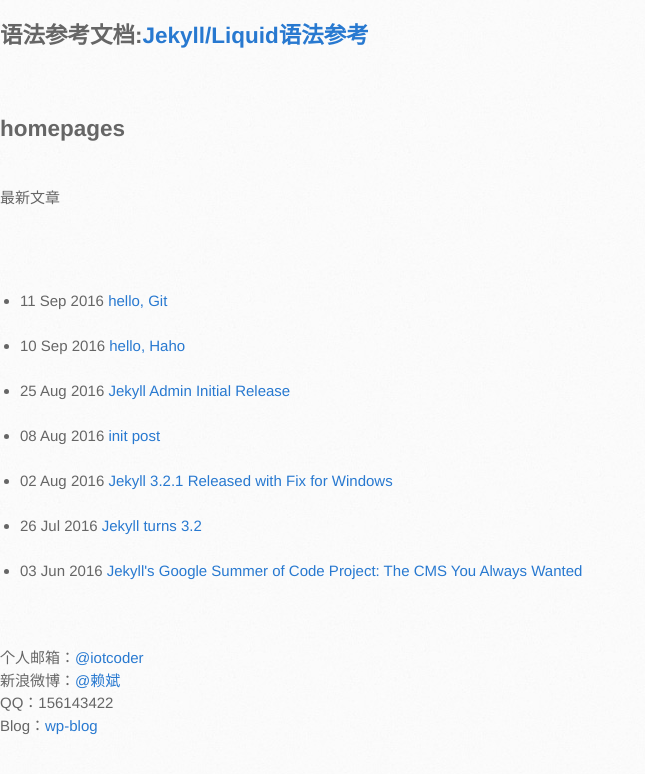
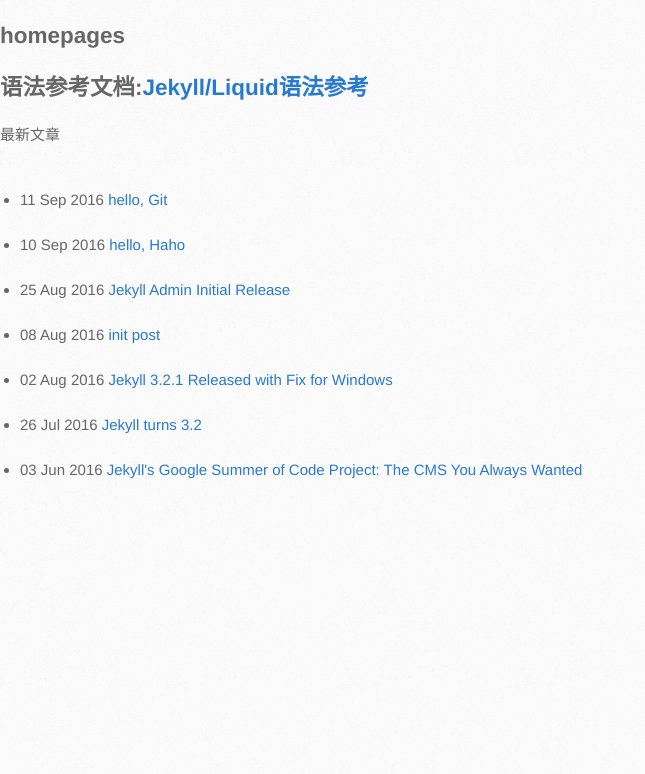
Before and after one commit to binbin666/binbin666.github.io, a Jekyll site: the page built from index.html, in a window 1280 px wide. Shown: the top 774 px of the page, without its empty margins (0-645 px from the left). Built offline with Jekyll 4.4.1, drawn with Linux system fonts in a browser that asks for light colours.

Commit message:
post upload 7.5

```diff
--- a/index.html
+++ b/index.html
@@ -2,15 +2,17 @@
 layout: default
 title: homepages
 ---
+<h2>{{ page.title }}</h2>
 <h2>语法参考文档:<a href="/2016-08-09-Jekyll-Liquid-doc.html">Jekyll/Liquid语法参考</a></h2>
+<p>最新文章</p>
+<ul>
+　　{% for post in site.posts %}
+		<li>{{ post.date | date_to_string }} <a href="{{ site.baseurl }}{{ post.url }}">{{ post.title }}</a></li>
+　　{% endfor %}
+</ul>
+<!-- <h2>语法参考文档:<a href="/2016-08-09-Jekyll-Liquid-doc.html">Jekyll/Liquid语法参考</a></h2>
 <br>
-<h2>{{ page.title }}</h2>
-　　<p>最新文章</p>
-　　<ul>
-　　　　{% for post in site.posts %}
-　　　　　　<li>{{ post.date | date_to_string }} <a href="{{ site.baseurl }}{{ post.url }}">{{ post.title }}</a></li>
-　　　　{% endfor %}
-　　</ul>
+
 <br>
 个人邮箱：<a href="mailto:{{ site.email }}">@iotcoder</a>
 <br>
@@ -18,4 +20,4 @@
 <br>
 QQ：156143422
 <br>
-Blog：<a href="http://wp.iotor.site">wp-blog</a>
+Blog：<a href="http://wp.iotor.site">wp-blog</a> -->
```
